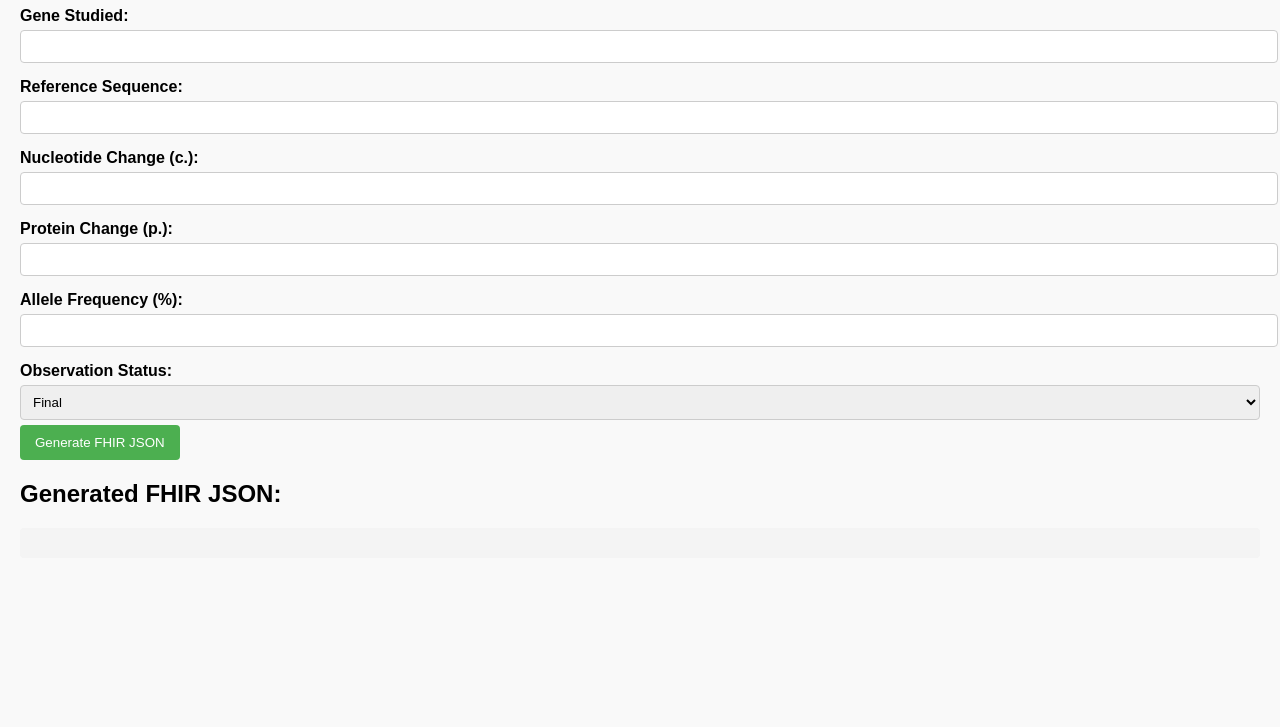
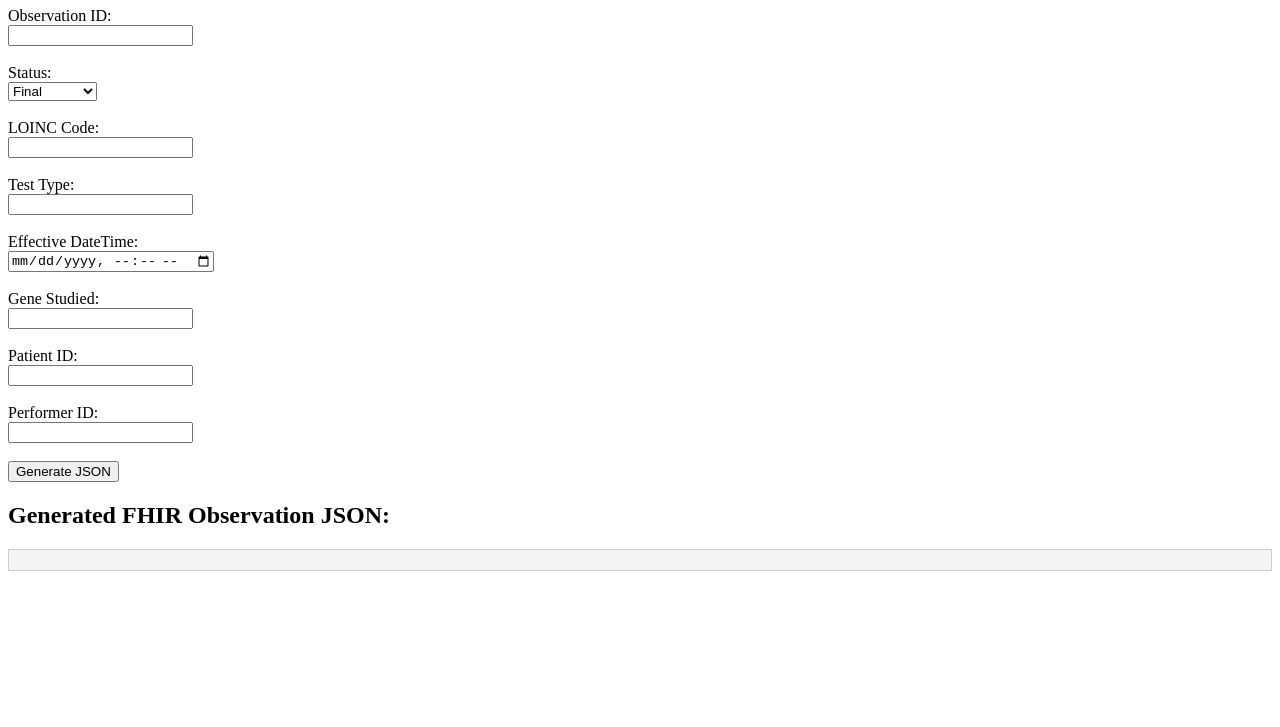
Before and after one commit to Yun-Huan/-, a plain HTML site: page index.html in a window 1280 px wide. Shown: the part 73-800 px from the top of the page. Drawn offline with Linux system fonts and the light colour scheme.

Commit message:
Update index.html

```diff
--- a/index.html
+++ b/index.html
@@ -3,96 +3,14 @@
 <head>
     <meta charset="UTF-8">
     <meta name="viewport" content="width=device-width, initial-scale=1.0">
-  <title>NGS FHIR JSON Generator</title>
-  <style>
-    body {
-      font-family: Arial, sans-serif;
-      margin: 20px;
-      background-color: #f9f9f9;
-    }
-    h1 {
-      color: #4CAF50;
-    }
-    form {
-      margin-bottom: 20px;
-    }
-    label {
-      font-weight: bold;
-      display: block;
-      margin-top: 10px;
-    }
-    input, select {
-      width: 100%;
-      padding: 8px;
-      margin: 5px 0;
-      border: 1px solid #ccc;
-      border-radius: 4px;
-    }
-    button {
-      background-color: #4CAF50;
-      color: white;
-      padding: 10px 15px;
-      border: none;
-      border-radius: 4px;
-      cursor: pointer;
-    }
-    button:hover {
-      background-color: #45a049;
-    }
-    pre {
-      background-color: #f4f4f4;
-      padding: 15px;
-      border-radius: 4px;
-      overflow-x: auto;
-    }
-  </style>
-</head>
-<body>
-  <h1>NGS FHIR JSON Generator</h1>
-  <form id="ngsForm">
-    <label for="geneStudied">Gene Studied:</label>
-    <input type="text" id="geneStudied" name="geneStudied" required>
-
-    <label for="referenceSequence">Reference Sequence:</label>
-    <input type="text" id="referenceSequence" name="referenceSequence" required>
-
-    <label for="nucleotideChange">Nucleotide Change (c.):</label>
-    <input type="text" id="nucleotideChange" name="nucleotideChange" required>
-
-    <label for="proteinChange">Protein Change (p.):</label>
-    <input type="text" id="proteinChange" name="proteinChange" required>
-
-    <label for="alleleFrequency">Allele Frequency (%):</label>
-    <input type="number" id="alleleFrequency" name="alleleFrequency" step="0.01" required>
-
-    <label for="status">Observation Status:</label>
-    <select id="status" name="status" required>
-      <option value="final">Final</option>
-      <option value="preliminary">Preliminary</option>
-      <option value="amended">Amended</option>
-    </select>
-
-    <button type="button" onclick="generateFHIRJSON()">Generate FHIR JSON</button>
-  </form>
-
-  <h2>Generated FHIR JSON:</h2>
-  <pre id="output"></pre>
-
+    <title>NGS FHIR Observation Generator</title>
     <script>
+        // Function to generate FHIR Observation JSON
         function generateFHIRJSON() {
-      // Get form values
-      const geneStudied = document.getElementById('geneStudied').value;
-      const referenceSequence = document.getElementById('referenceSequence').value;
-      const nucleotideChange = document.getElementById('nucleotideChange').value;
-      const proteinChange = document.getElementById('proteinChange').value;
-      const alleleFrequency = parseFloat(document.getElementById('alleleFrequency').value);
-      const status = document.getElementById('status').value;
-
-      // Construct FHIR Observation JSON
-      const fhirObservation = {
+            const observation = {
                 resourceType: "Observation",
-        id: "ngs-observation-" + Date.now(),
-        status: status,
+                id: document.getElementById("observationId").value,
+                status: document.getElementById("status").value,
                 category: [
                     {
                         coding: [
@@ -108,13 +26,13 @@
                     coding: [
                         {
                             system: "http://loinc.org",
-              code: "81247-9",
-              display: "Genetic variant assessment"
+                            code: document.getElementById("loincCode").value,
+                            display: document.getElementById("testType").value
                         }
                     ],
-          text: "NGS Genetic Variant"
+                    text: document.getElementById("testType").value
                 },
-        effectiveDateTime: new Date().toISOString(),
+                effectiveDateTime: document.getElementById("effectiveDateTime").value,
                 component: [
                     {
                         code: {
@@ -128,72 +46,61 @@
                             text: "Gene Studied"
                         },
                         valueCodeableConcept: {
-              text: geneStudied
+                            text: document.getElementById("geneStudied").value
                         }
-          },
-          {
-            code: {
-              coding: [
-                {
-                  system: "http://loinc.org",
-                  code: "48018-6",
-                  display: "Genomic reference sequence ID"
                     }
                 ],
-              text: "Reference Sequence"
+                subject: {
+                    reference: `Patient/${document.getElementById("patientId").value}`
                 },
-            valueString: referenceSequence
-          },
+                performer: [
                     {
-            code: {
-              coding: [
-                {
-                  system: "http://loinc.org",
-                  code: "69547-8",
-                  display: "DNA change (c.)"
-                }
-              ],
-              text: "Nucleotide Change"
-            },
-            valueString: nucleotideChange
-          },
-          {
-            code: {
-              coding: [
-                {
-                  system: "http://loinc.org",
-                  code: "69551-0",
-                  display: "Amino acid change (p.)"
-                }
-              ],
-              text: "Protein Change"
-            },
-            valueString: proteinChange
-          },
-          {
-            code: {
-              coding: [
-                {
-                  system: "http://loinc.org",
-                  code: "53037-8",
-                  display: "Genomic allele frequency"
-                }
-              ],
-              text: "Allele Frequency"
-            },
-            valueQuantity: {
-              value: alleleFrequency,
-              unit: "%",
-              system: "http://unitsofmeasure.org",
-              code: "%"
-            }
+                        reference: `Practitioner/${document.getElementById("performerId").value}`
                     }
                 ]
             };
 
             // Display the generated JSON
-      document.getElementById('output').textContent = JSON.stringify(fhirObservation, null, 2);
+            document.getElementById("result").textContent = JSON.stringify(observation, null, 2);
         }
     </script>
+</head>
+<body>
+    <h1>NGS FHIR Observation Generator</h1>
+
+    <form onsubmit="event.preventDefault(); generateFHIRJSON();">
+        <label for="observationId">Observation ID:</label><br>
+        <input type="text" id="observationId" required><br><br>
+
+        <label for="status">Status:</label><br>
+        <select id="status" required>
+            <option value="final">Final</option>
+            <option value="amended">Amended</option>
+            <option value="preliminary">Preliminary</option>
+        </select><br><br>
+
+        <label for="loincCode">LOINC Code:</label><br>
+        <input type="text" id="loincCode" required><br><br>
+
+        <label for="testType">Test Type:</label><br>
+        <input type="text" id="testType" required><br><br>
+
+        <label for="effectiveDateTime">Effective DateTime:</label><br>
+        <input type="datetime-local" id="effectiveDateTime" required><br><br>
+
+        <label for="geneStudied">Gene Studied:</label><br>
+        <input type="text" id="geneStudied" required><br><br>
+
+        <label for="patientId">Patient ID:</label><br>
+        <input type="text" id="patientId" required><br><br>
+
+        <label for="performerId">Performer ID:</label><br>
+        <input type="text" id="performerId"><br><br>
+
+        <button type="submit">Generate JSON</button>
+    </form>
+
+    <h2>Generated FHIR Observation JSON:</h2>
+    <pre id="result" style="background-color: #f4f4f4; padding: 10px; border: 1px solid #ccc; overflow-x: auto;"></pre>
 </body>
 </html>
```
Lines whose indentation alone changed are shown as unchanged.
